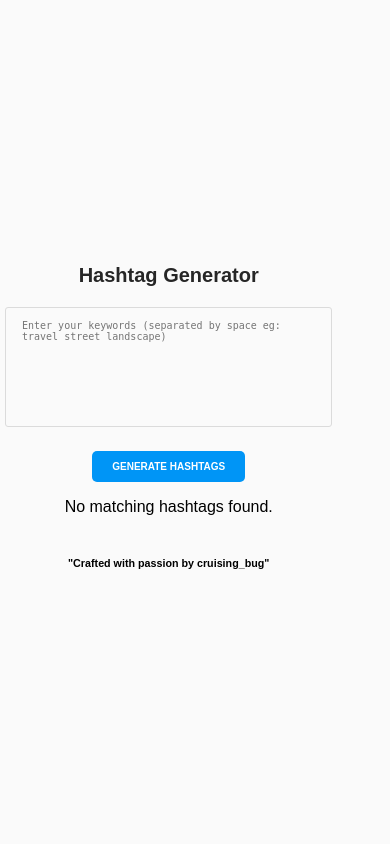
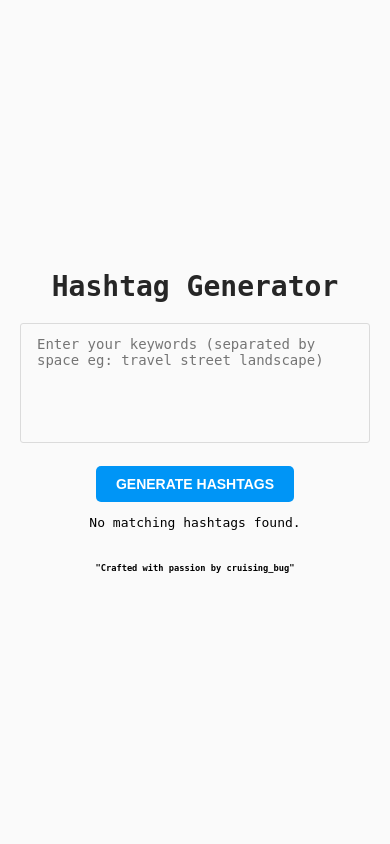
Before and after one commit to varun82786/hashtag_webapp, a Flask app: page /generator in a window 390 px wide. Run offline with Flask 3, Linux system fonts and the light colour scheme; the visitor is signed in with stand-in values (Sample User, id 1); parts of the project's set-up code (start-up, migrations or seed data) failed here and were passed over.

Commit message:
css reverted back to original and the font family  changed to monospace

```diff
--- a/static/styles.css
+++ b/static/styles.css
@@ -1,7 +1,7 @@
 /* Add your custom styles here */
 body {
     background-color: #fafafa;
-    font-family: Arial, sans-serif;
+    font-family: monospace;
     margin: 0;
     padding: 0;
 }
@@ -9,26 +9,9 @@ body {
 .container {
     max-width: 100%;
     width: 100%;
-    padding: 17px;
+    padding: 20px; /* Keep a fixed padding for better readability */
     text-align: center;
     box-sizing: border-box;
-    margin: 0 auto;
-    display: flex;
-    flex-direction: column;
-    justify-content: center;
-    align-items: stretch;
-    min-height: 100vh;
-    flex-wrap: wrap;
-    align-content: space-between;
-}
-
-.containercenter {
-    max-width: 100%;
-    width: 100%;
-    padding: 20px;
-    text-align: center;
-    box-sizing: border-box;
-    margin: 0 auto;
     display: flex;
     flex-direction: column;
     justify-content: center;
@@ -114,13 +97,12 @@ textarea {
 .hashtag {
     background-color: #ffffff;
     color: #262626;
-    padding: 14px 24px; /* Larger padding for better visibility on smaller screens */
+    padding: 14px 24px;
     border-radius: 33px;
     margin-bottom: 10px;
     cursor: pointer;
     display: inline-block;
-    font-size: 18px; /* Larger font size for better visibility on smaller screens */
-    font-weight: bold;
+    font-size: 18px;
 }
 
 .hashtag.selected {
@@ -142,30 +124,3 @@ textarea {
 .copy-btn:hover {
     background-color: #0080f2;
 }
-
-/* Responsive Styles */
-@media only screen and (max-width: 480px) {
-    .container {
-        padding: 5px;
-    }
-
-    h1 {
-        font-size: 20px;
-    }
-
-    form input[type="text"],
-    form input[type="email"],
-    form input[type="password"],
-    form textarea {
-        font-size: 10px;
-    }
-
-    .btn {
-        font-size: 10px;
-    }
-
-    .hashtag {
-        font-size: 14px;
-        padding: 8px 16px;
-    }
-}
--- a/templates/landing.html
+++ b/templates/landing.html
@@ -5,7 +5,7 @@
     <link rel="stylesheet" type="text/css" href="{{ url_for('static', filename='styles.css') }}">
 </head>
 <body>
-    <div class="containercenter">
+    <div class="container">
         <h1>Welcome to Hashtag Generator</h1>
         <div class="landing-buttons">
             <a class="btn" href="{{ url_for('signup') }}">Sign Up</a>
--- a/templates/login.html
+++ b/templates/login.html
@@ -5,7 +5,7 @@
     <link rel="stylesheet" type="text/css" href="{{ url_for('static', filename='styles.css') }}">
 </head>
 <body>
-    <div class="containercenter">
+    <div class="container">
         <h1>Log In</h1>
         {% if error %}
         <p class="error">{{ error }}</p>
--- a/templates/signup.html
+++ b/templates/signup.html
@@ -5,7 +5,7 @@
     <link rel="stylesheet" type="text/css" href="{{ url_for('static', filename='styles.css') }}">
 </head>
 <body>
-    <div class="containercenter">
+    <div class="container">
         <h1>Sign Up</h1>
         {% if error %}
         <p class="error">{{ error }}</p>
```
